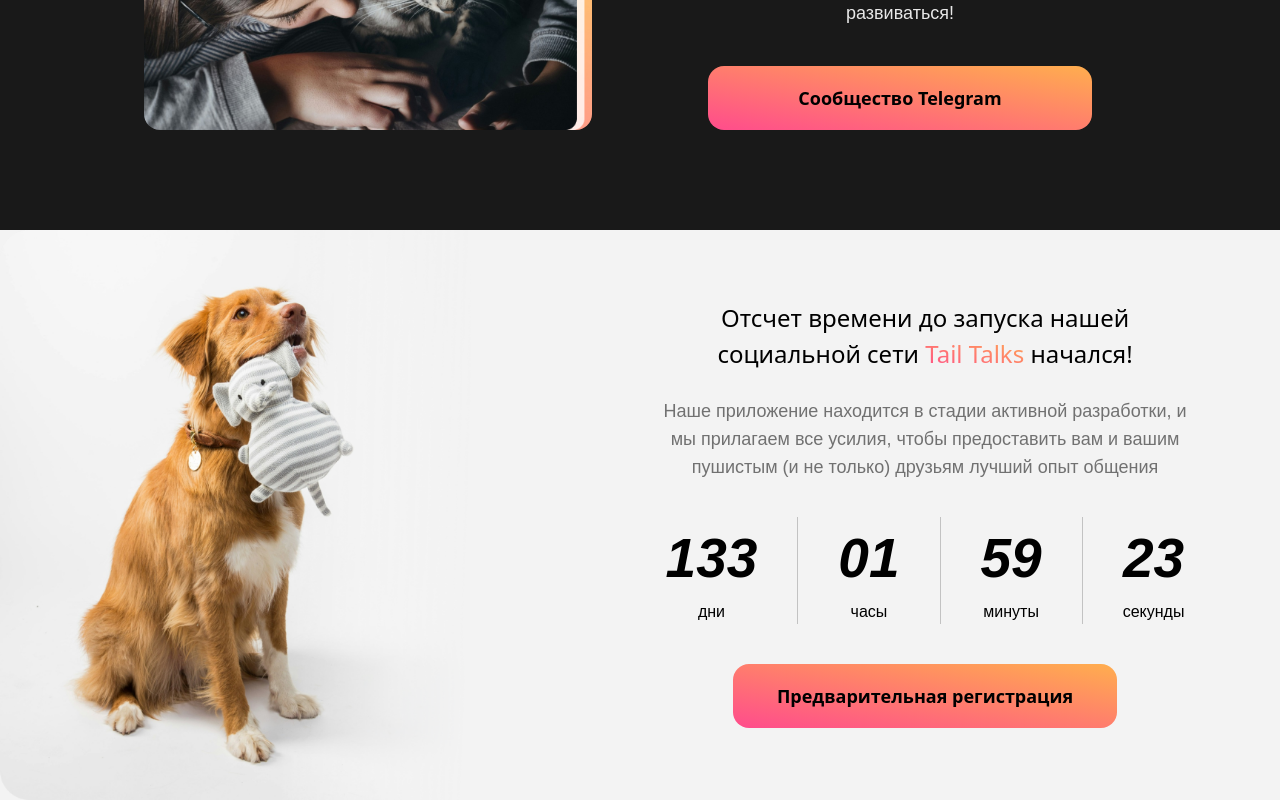
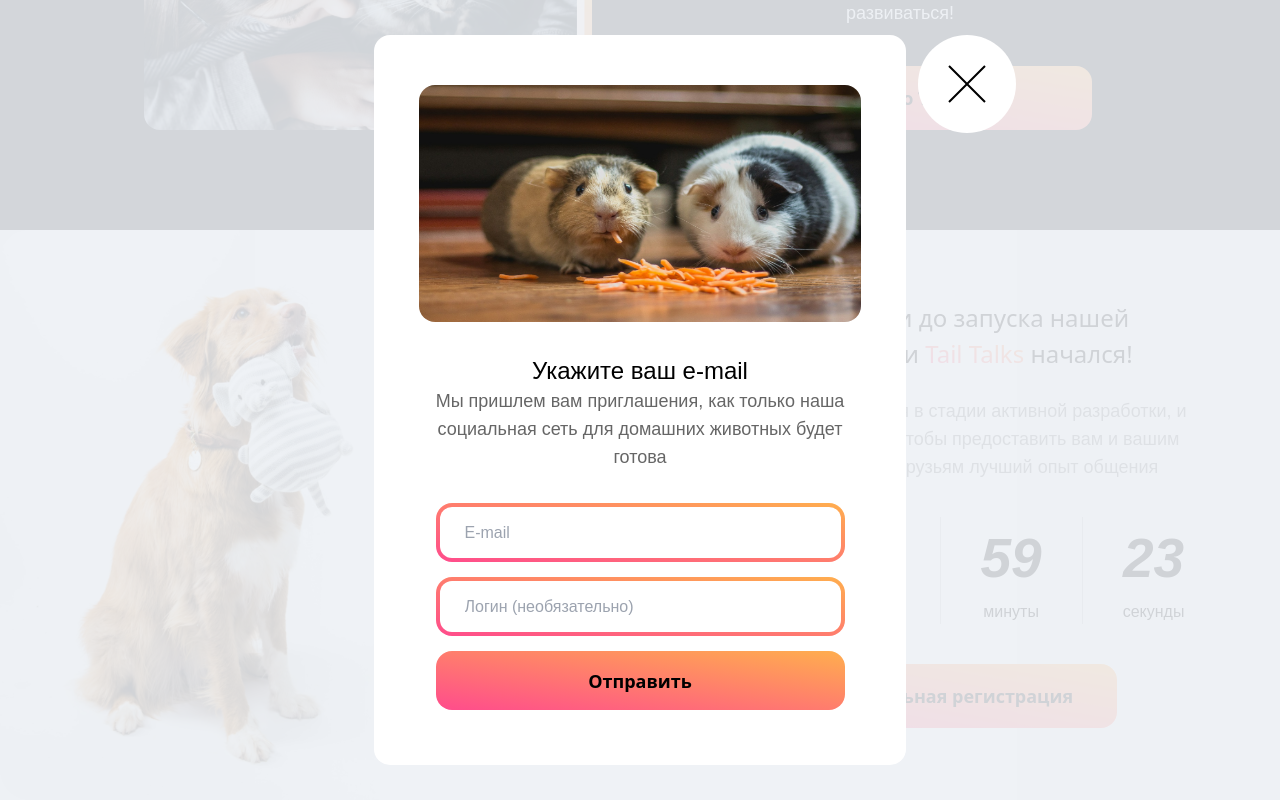
Before and after one commit to TailTalks/DevFront, a React (Create React App) app: page / in a window 1280 px wide. Both pictures are taken after a click on the button "Предварительная регистрация". Shown: the part 2534-3334 px from the top of the page. Built offline with nearby package versions, Linux system fonts and the light colour scheme.

Commit message:
add preregistration modal window

```diff
--- a/package.json
+++ b/package.json
@@ -15,6 +15,7 @@
     "@types/react-dom": "^18.2.24",
     "react": "^18.2.0",
     "react-dom": "^18.2.0",
+    "react-modal": "^3.16.1",
     "react-scripts": "5.0.1",
     "typescript": "^4.9.5",
     "web-vitals": "^2.1.4"
@@ -44,6 +45,7 @@
     ]
   },
   "devDependencies": {
+    "@types/react-modal": "^3.16.3",
     "tailwindcss": "^3.4.3"
   }
 }
--- a/src/app/App.tsx
+++ b/src/app/App.tsx
@@ -1,6 +1,7 @@
 import React, { useState } from 'react';
 import '@fontsource-variable/rubik';
 import './App.css'
+import Modal from 'react-modal';
 import PreRegistration from '../components/PreRegistration/PreRegistration';
 import ThemeSwitchLight from '../assets/ThemeSwitchLight.svg'
 import ThemeSwitchDark from '../assets//ThemeSwitchDark.svg'
@@ -22,11 +23,21 @@
 //   themeHandler: (event: React.FormEvent<HTMLFormElement>) => void
 // }
 
+Modal.setAppElement('#root');
+
 
 function App() {
 
   const [theme, setTheme] = useState(true);
 	const [preRegistration, setPreRegistration] = useState(false);
+
+	const openPreRegistration = () => {
+		setPreRegistration(true);
+	};
+
+	const closePreRegistration = () => {
+		setPreRegistration(false);
+	};
 
   const themeHandler = () => {
     setTheme(!theme)
@@ -249,11 +260,15 @@
 								<span className='font-Rubik Variable font-light text-base'>секунды</span>
 							</div>
 						</div>
-						<button onClick={() => setPreRegistration(true)} className='font-sans font-bold text-lg w-96 h-16 rounded-2xl bg-orangeGradient mt-10'>
+						<button onClick={openPreRegistration} className='font-sans font-bold text-lg w-96 h-16 rounded-2xl bg-orangeGradient mt-10'>
 							Предварительная регистрация
 						</button>
 					</div>
 				</div>
+
+				<Modal className='bg-slate-200/50 w-full h-full flex justify-center items-center' isOpen={preRegistration} onRequestClose={closePreRegistration}>
+					<PreRegistration closeModal={closePreRegistration} />
+				</Modal>
 
 
 				{/*end registration*/}
--- a/src/components/PreRegistration/PreRegistration.tsx
+++ b/src/components/PreRegistration/PreRegistration.tsx
@@ -1,15 +1,18 @@
 import React from 'react';
 import PreregistrationPigs from '../../assets/preregistrationPigs.jpg'
+import closeIcon from '../../assets/icon-close.svg'
 
 interface PreRegistrationProps {
-
+	closeModal: Function,
 }
 
-const PreRegistration: React.FC<PreRegistrationProps> = () => {
+const PreRegistration: React.FC<PreRegistrationProps> = ({closeModal}) => {
 	return (
-		<div className='fixed left-0 top-0 w-full h-full z-10 flex items-center justify-center'>
-			<div className='w-[532px] h-[730px] flex flex-col justify-between items-center bg-[#FFFFFF] rounded-2xl py-[50px]'>
+			<div className='relative mx-auto w-[532px] h-[730px] flex flex-col justify-between items-center bg-[#FFFFFF] rounded-2xl py-[50px]'>
 				<img src={PreregistrationPigs} alt="" className='w-[442px] h-[237px] rounded-2xl' />
+				<div className='absolute right-[-110px] top-0 bg-white rounded-full p-6 cursor-pointer' onClick={() => closeModal()}>
+					<img className='' src={closeIcon} alt="" />
+				</div>
 				<div className='mx-[45px]'>
 					<h3 className='text-2xl font-medium text-center'>
 					Укажите ваш e-mail
@@ -30,7 +33,6 @@
 					</button>
 				</form>
 			</div>
-		</div>
 	);
 };
 
```
Also changed, not shown: src/assets/icon-close.svg (added), 1 other file (tests, documents, lock files or other folders).
